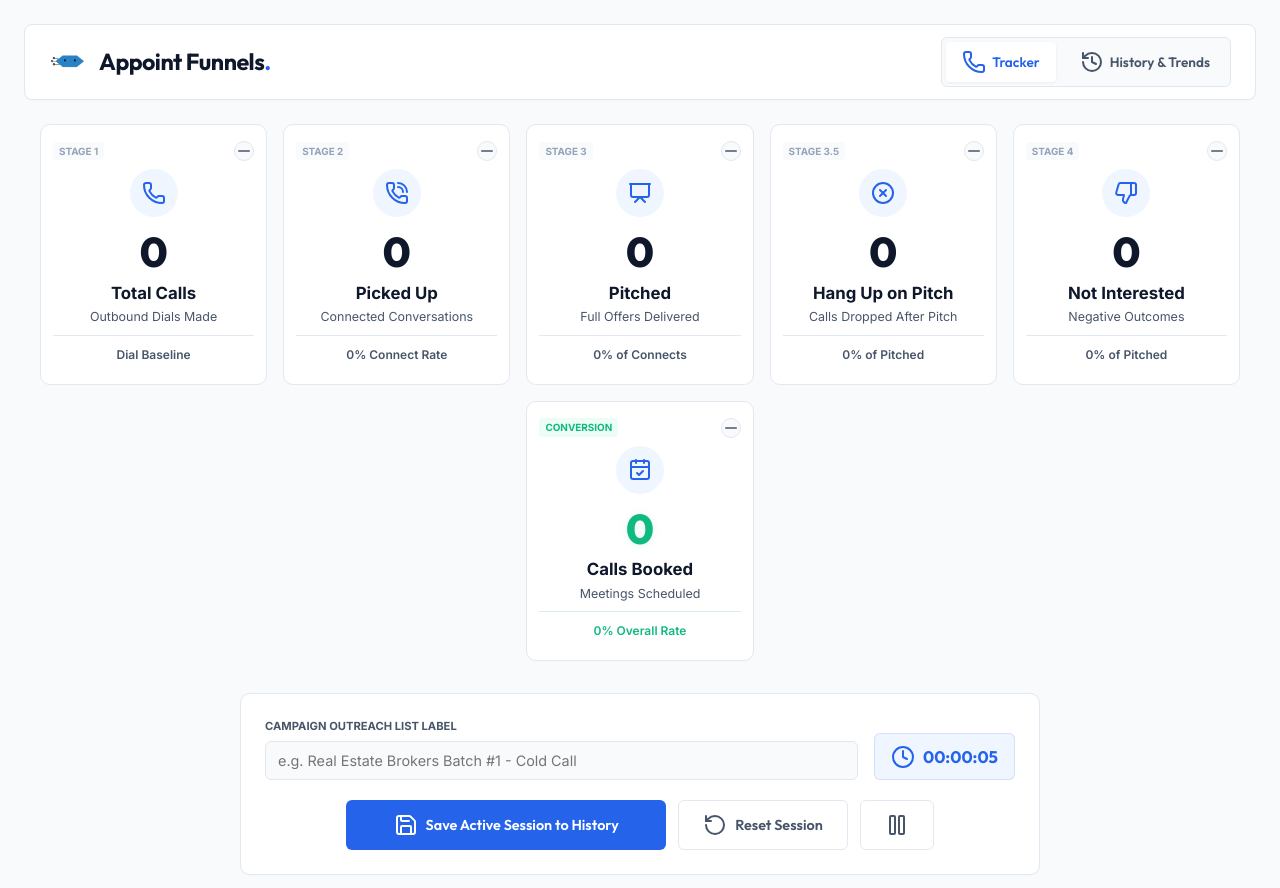
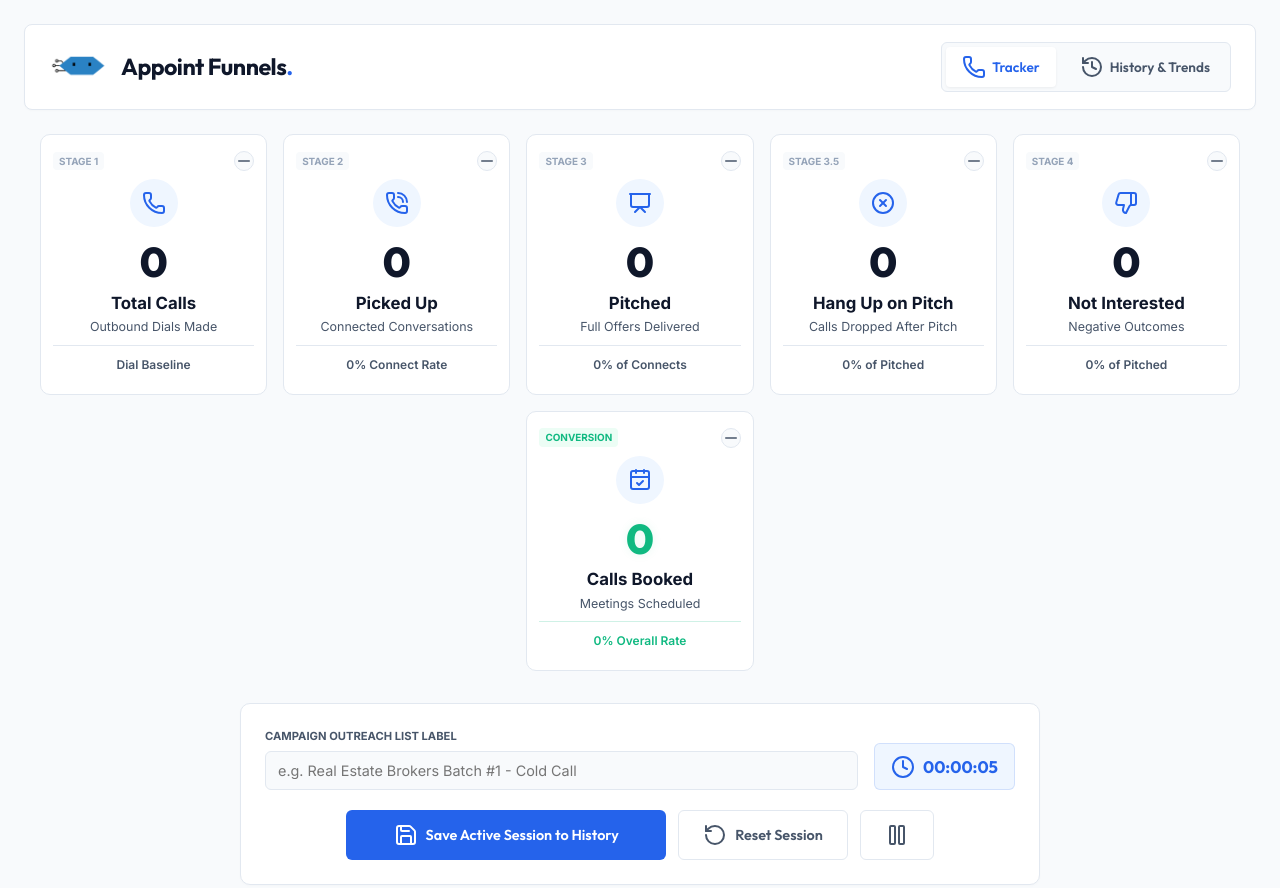
Before and after one commit to agenticzia-blip/coldcallingtracker, a plain HTML site: page index.html in a window 1280 px wide. Shown: the top 888 px of the page. Drawn offline with nearby package versions, Linux system fonts and the light colour scheme.

Commit message:
Add files via upload

```diff
--- a/styles.css
+++ b/styles.css
@@ -103,7 +103,7 @@ body {
 }
 
 .brand-logo-img {
-  height: 38px;
+  height: 60px;
   object-fit: contain;
 }
 
```
